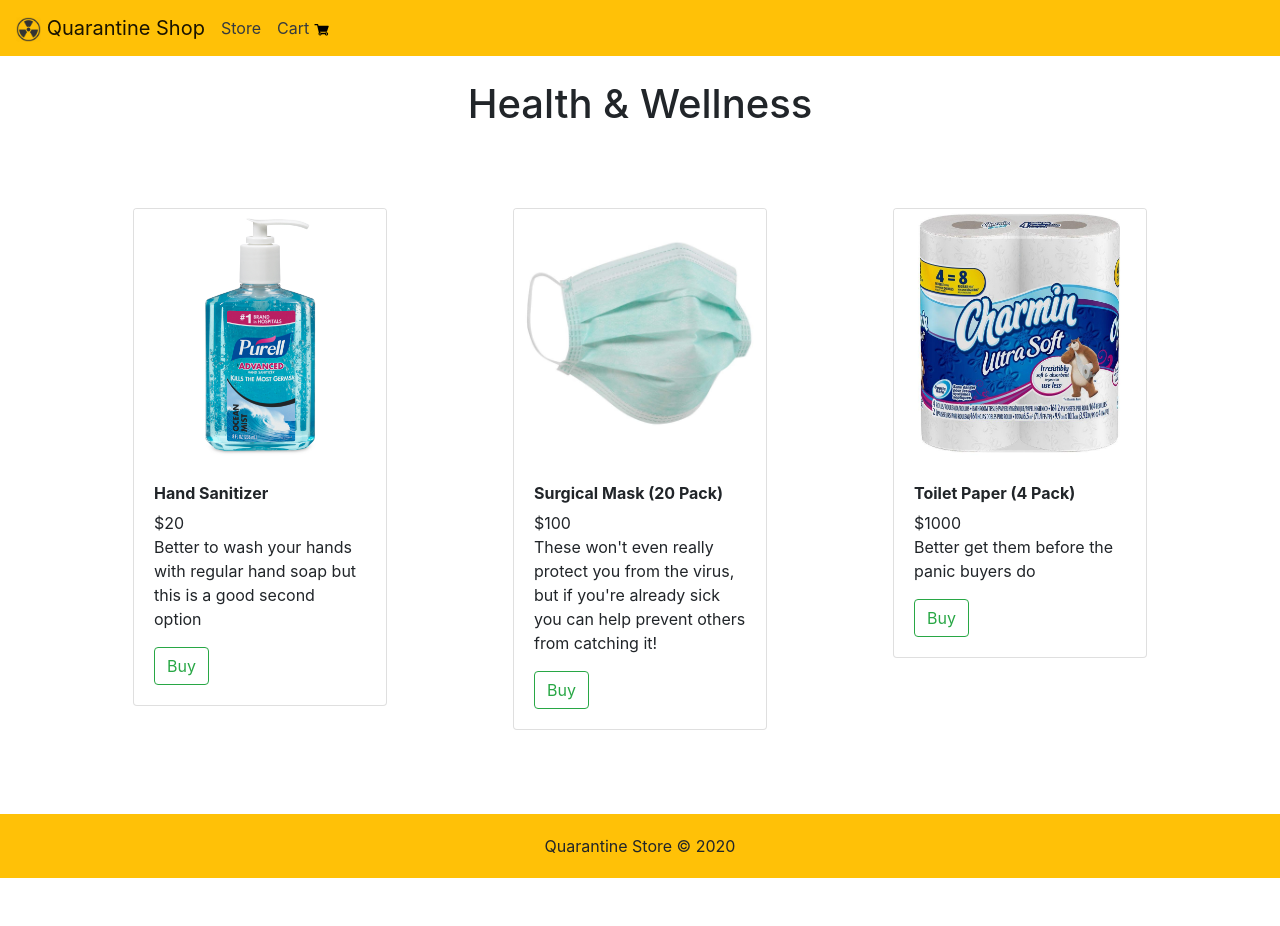
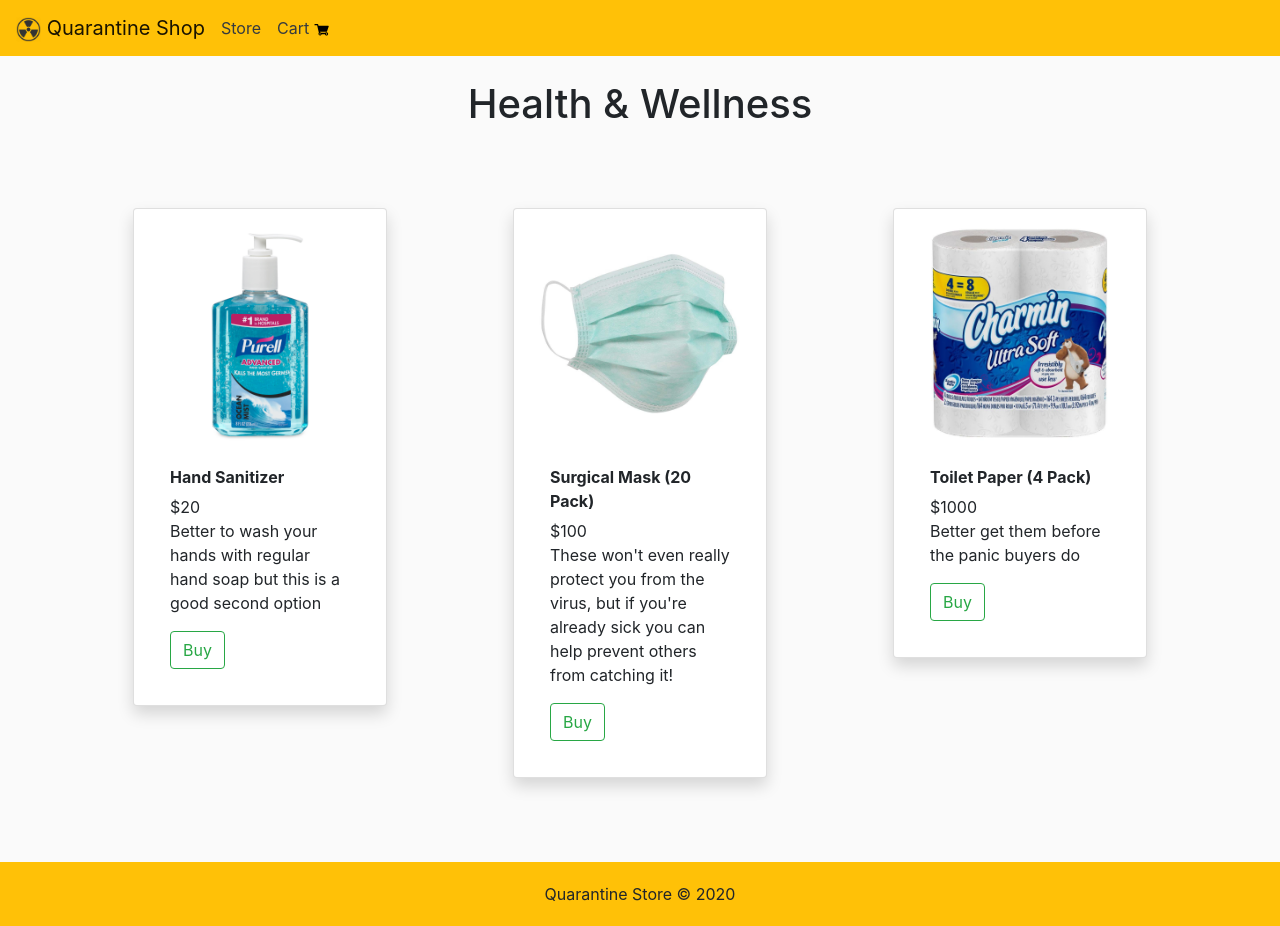
Before and after one commit to JvyJay/covid-19, a React (Create React App) app in the folder covid-19/: page / in a window 1280 px wide. Before the commit the page ends 878 px from the top, so only its background shows below. Built offline with nearby package versions, Linux system fonts and the light colour scheme.

Commit message:
box shadows and padding

```diff
--- a/covid-19/src/components/Cart.js
+++ b/covid-19/src/components/Cart.js
@@ -29,7 +29,7 @@
       )}
       {cart.length >= 1 && <h1 className='p-4 text-center'>Your Cart</h1>}
       <Container>
-        <Row>
+        <Row className='shadow p-3 mb-5 bg-white rounded'>
           <div className='flex-column justify-content-center align-items-center mb-4'>
             {cart.map((item) => (
               <CartItem key={item.id} {...item} />
--- a/covid-19/src/components/Item.js
+++ b/covid-19/src/components/Item.js
@@ -13,7 +13,7 @@
 const Item = (props) => {
   return (
     <Col>
-      <Card key={props.key} className='m-5'>
+      <Card key={props.key} className='m-5 shadow p-3 bg-white rounded'>
         <CardImg src={props.img} />
         <CardBody>
           <CardTitle className='font-weight-bold'>{props.title}</CardTitle>
--- a/covid-19/src/index.css
+++ b/covid-19/src/index.css
@@ -7,6 +7,7 @@
     sans-serif;
   -webkit-font-smoothing: antialiased;
   -moz-osx-font-smoothing: grayscale;
+  background-color: #fafafa !important;
 }
 
 code {
```
